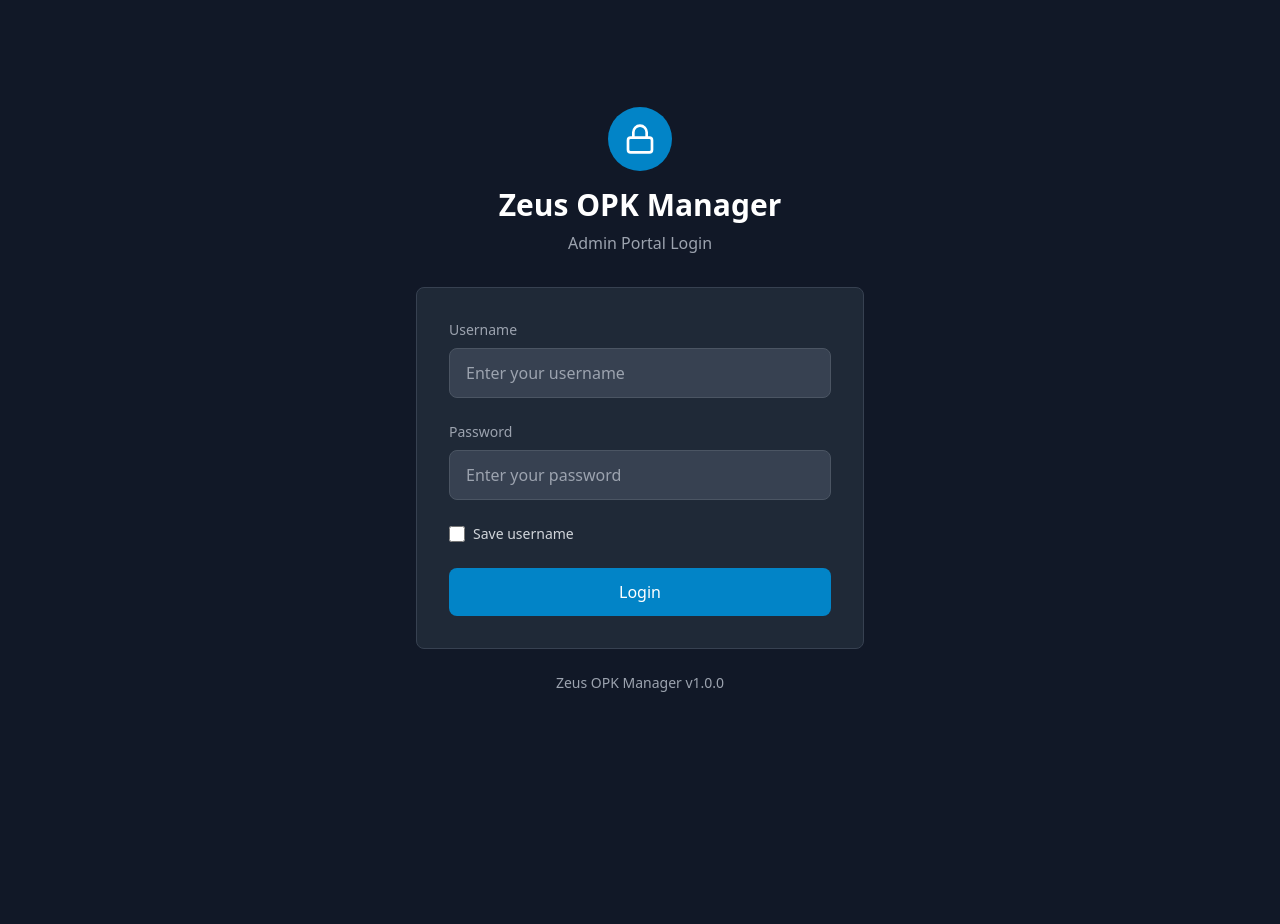
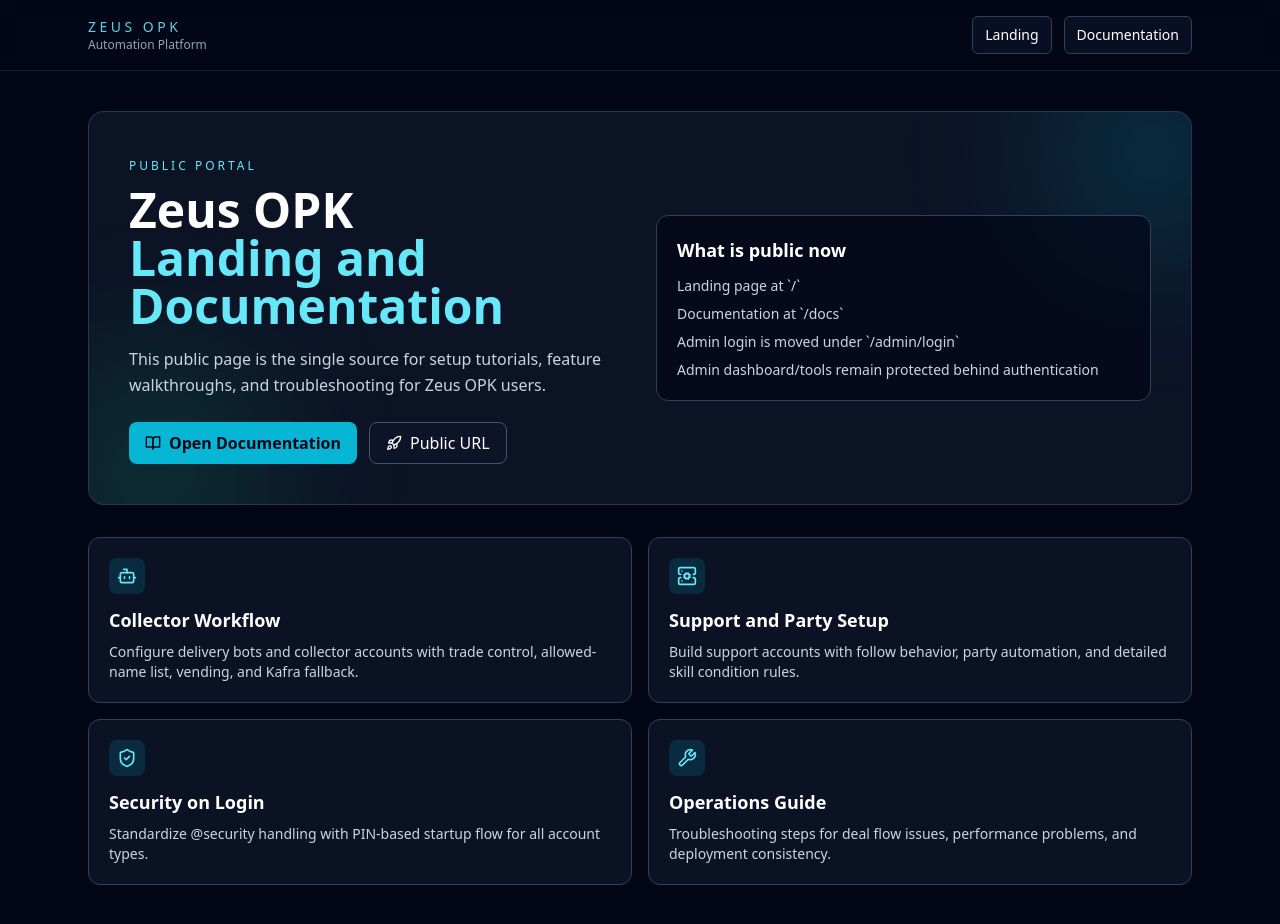
Before and after one commit to nobledev89/ZeusOPK, a React (Vite) app: page / in a window 1280 px wide. Before the commit the page ends 800 px from the top, so only its background shows below. Built offline with nearby package versions, Linux system fonts and the light colour scheme; no server answers.

Commit message:
Add public landing and docs routes; move admin login under /admin

```diff
--- a/src/App.jsx
+++ b/src/App.jsx
@@ -1,5 +1,5 @@
 import { useState, useEffect } from 'react'
-import { BrowserRouter as Router, Routes, Route, Navigate } from 'react-router-dom'
+import { BrowserRouter as Router, Routes, Route, Navigate, Outlet } from 'react-router-dom'
 import { Toaster } from 'react-hot-toast'
 import Layout from './components/Layout'
 import Login from './components/Login'
@@ -11,6 +11,20 @@ import GameServers from './components/GameServers'
 import AuditLogs from './components/AuditLogs'
 import Settings from './components/Settings'
 import Documentation from './components/Documentation'
+import PublicLayout from './components/PublicLayout'
+import LandingPage from './components/LandingPage'
+
+function AdminRoute({ isAuthenticated, onLogout }) {
+  if (!isAuthenticated) {
+    return <Navigate to="/admin/login" replace />
+  }
+
+  return (
+    <Layout onLogout={onLogout}>
+      <Outlet />
+    </Layout>
+  )
+}
 
 function App() {
   const [isAuthenticated, setIsAuthenticated] = useState(false)
@@ -40,40 +54,47 @@ function App() {
     )
   }
 
-  if (!isAuthenticated) {
-    return (
-      <>
-        <Login onLogin={handleLogin} />
-        <Toaster
-          position="top-right"
-          toastOptions={{
-            duration: 3000,
-            style: {
-              background: '#1f2937',
-              color: '#fff',
-              border: '1px solid #374151',
-            },
-          }}
-        />
-      </>
-    )
-  }
-
   return (
     <Router>
-      <Layout onLogout={handleLogout}>
-        <Routes>
-          <Route path="/" element={<Dashboard />} />
-          <Route path="/users" element={<UserList />} />
-          <Route path="/sessions" element={<SessionsList />} />
-          <Route path="/tiers" element={<SubscriptionTiers />} />
-          <Route path="/servers" element={<GameServers />} />
-          <Route path="/logs" element={<AuditLogs />} />
-          <Route path="/settings" element={<Settings />} />
-          <Route path="/docs" element={<Documentation />} />
-          <Route path="*" element={<Navigate to="/" replace />} />
-        </Routes>
-      </Layout>
+      <Routes>
+        <Route
+          path="/admin/login"
+          element={isAuthenticated ? <Navigate to="/admin" replace /> : <Login onLogin={handleLogin} />}
+        />
+
+        <Route
+          path="/admin"
+          element={<AdminRoute isAuthenticated={isAuthenticated} onLogout={handleLogout} />}
+        >
+          <Route index element={<Dashboard />} />
+          <Route path="users" element={<UserList />} />
+          <Route path="sessions" element={<SessionsList />} />
+          <Route path="tiers" element={<SubscriptionTiers />} />
+          <Route path="servers" element={<GameServers />} />
+          <Route path="logs" element={<AuditLogs />} />
+          <Route path="settings" element={<Settings />} />
+        </Route>
+
+        <Route
+          path="/"
+          element={
+            <PublicLayout>
+              <LandingPage />
+            </PublicLayout>
+          }
+        />
+        <Route
+          path="/docs"
+          element={
+            <PublicLayout>
+              <Documentation />
+            </PublicLayout>
+          }
+        />
+        <Route path="/documentation" element={<Navigate to="/docs" replace />} />
+        <Route path="/login" element={<Navigate to="/admin/login" replace />} />
+        <Route path="*" element={<Navigate to="/" replace />} />
+      </Routes>
       <Toaster
         position="top-right"
         toastOptions={{
--- /dev/null
+++ b/src/components/LandingPage.jsx
@@ -0,0 +1,89 @@
+import { Link } from 'react-router-dom'
+import { BookOpen, ShieldCheck, Bot, ServerCog, Wrench, Rocket } from 'lucide-react'
+
+const featureCards = [
+  {
+    icon: Bot,
+    title: 'Collector Workflow',
+    description: 'Configure delivery bots and collector accounts with trade control, allowed-name list, vending, and Kafra fallback.'
+  },
+  {
+    icon: ServerCog,
+    title: 'Support and Party Setup',
+    description: 'Build support accounts with follow behavior, party automation, and detailed skill condition rules.'
+  },
+  {
+    icon: ShieldCheck,
+    title: 'Security on Login',
+    description: 'Standardize @security handling with PIN-based startup flow for all account types.'
+  },
+  {
+    icon: Wrench,
+    title: 'Operations Guide',
+    description: 'Troubleshooting steps for deal flow issues, performance problems, and deployment consistency.'
+  }
+]
+
+const LandingPage = () => {
+  return (
+    <div className="space-y-8">
+      <section className="relative overflow-hidden rounded-2xl border border-slate-700/80 bg-slate-900/80 p-8 md:p-10">
+        <div className="absolute -top-20 -right-20 h-60 w-60 rounded-full bg-cyan-500/15 blur-3xl" />
+        <div className="absolute -bottom-24 -left-16 h-64 w-64 rounded-full bg-emerald-500/15 blur-3xl" />
+
+        <div className="relative z-10 grid md:grid-cols-2 gap-8 items-center">
+          <div>
+            <p className="inline-block text-xs uppercase tracking-[0.25em] text-cyan-300 mb-3">Public Portal</p>
+            <h1 className="text-4xl md:text-5xl font-black leading-tight">
+              Zeus OPK
+              <span className="block text-cyan-300">Landing and Documentation</span>
+            </h1>
+            <p className="mt-4 text-slate-300 leading-relaxed">
+              This public page is the single source for setup tutorials, feature walkthroughs, and troubleshooting for Zeus OPK users.
+            </p>
+            <div className="mt-6 flex flex-wrap gap-3">
+              <Link
+                to="/docs"
+                className="inline-flex items-center gap-2 px-4 py-2 rounded-lg bg-cyan-500 text-slate-950 font-semibold hover:bg-cyan-400 transition-colors"
+              >
+                <BookOpen className="w-4 h-4" />
+                Open Documentation
+              </Link>
+              <a
+                href="https://zeus-opk.vercel.app/"
+                className="inline-flex items-center gap-2 px-4 py-2 rounded-lg border border-slate-600 bg-slate-900/50 hover:bg-slate-800 transition-colors"
+              >
+                <Rocket className="w-4 h-4" />
+                Public URL
+              </a>
+            </div>
+          </div>
+
+          <div className="rounded-xl border border-slate-700 bg-slate-950/70 p-5">
+            <h2 className="text-lg font-semibold text-white mb-3">What is public now</h2>
+            <ul className="space-y-2 text-sm text-slate-300">
+              <li>Landing page at `/`</li>
+              <li>Documentation at `/docs`</li>
+              <li>Admin login is moved under `/admin/login`</li>
+              <li>Admin dashboard/tools remain protected behind authentication</li>
+            </ul>
+          </div>
+        </div>
+      </section>
+
+      <section className="grid grid-cols-1 md:grid-cols-2 gap-4">
+        {featureCards.map(({ icon: Icon, title, description }) => (
+          <article key={title} className="rounded-xl border border-slate-700 bg-slate-900/70 p-5">
+            <div className="inline-flex p-2 rounded-lg bg-cyan-500/15 text-cyan-300 mb-3">
+              <Icon className="w-5 h-5" />
+            </div>
+            <h3 className="text-lg font-semibold text-white">{title}</h3>
+            <p className="mt-2 text-sm text-slate-300">{description}</p>
+          </article>
+        ))}
+      </section>
+    </div>
+  )
+}
+
+export default LandingPage
--- a/src/components/Layout.jsx
+++ b/src/components/Layout.jsx
@@ -17,19 +17,19 @@ const Layout = ({ children, onLogout }) => {
   const handleLogout = () => {
     if (window.confirm('Are you sure you want to logout?')) {
       onLogout()
-      navigate('/login')
+      navigate('/admin/login')
     }
   }
 
   const navItems = [
-    { path: '/', icon: LayoutDashboard, label: 'Dashboard' },
-    { path: '/users', icon: Users, label: 'Users' },
-    { path: '/sessions', icon: Activity, label: 'Active Sessions' },
-    { path: '/tiers', icon: CreditCard, label: 'Subscription Tiers' },
-    { path: '/servers', icon: Server, label: 'Game Servers' },
-    { path: '/logs', icon: FileText, label: 'Audit Logs' },
+    { path: '/admin', icon: LayoutDashboard, label: 'Dashboard' },
+    { path: '/admin/users', icon: Users, label: 'Users' },
+    { path: '/admin/sessions', icon: Activity, label: 'Active Sessions' },
+    { path: '/admin/tiers', icon: CreditCard, label: 'Subscription Tiers' },
+    { path: '/admin/servers', icon: Server, label: 'Game Servers' },
+    { path: '/admin/logs', icon: FileText, label: 'Audit Logs' },
     { path: '/docs', icon: BookOpen, label: 'Documentation' },
-    { path: '/settings', icon: Settings, label: 'Settings' },
+    { path: '/admin/settings', icon: Settings, label: 'Settings' },
   ]
 
   return (
@@ -46,7 +46,7 @@ const Layout = ({ children, onLogout }) => {
             <NavLink
               key={item.path}
               to={item.path}
-              end={item.path === '/'}
+              end={item.path === '/admin'}
               className={({ isActive }) =>
                 `flex items-center space-x-3 px-4 py-3 rounded-lg transition-colors ${
                   isActive
--- /dev/null
+++ b/src/components/PublicLayout.jsx
@@ -0,0 +1,39 @@
+import { Link } from 'react-router-dom'
+
+const PublicLayout = ({ children }) => {
+  return (
+    <div className="min-h-screen bg-slate-950 text-white">
+      <div className="fixed inset-0 -z-10">
+        <div className="absolute inset-0 bg-[radial-gradient(circle_at_top_left,#0ea5e940,transparent_35%),radial-gradient(circle_at_80%_20%,#22c55e35,transparent_35%),linear-gradient(180deg,#020617_0%,#020617_35%,#0f172a_100%)]" />
+      </div>
+
+      <header className="border-b border-slate-800/80 backdrop-blur">
+        <div className="max-w-6xl mx-auto px-6 py-4 flex items-center justify-between">
+          <Link to="/" className="group">
+            <p className="text-sm tracking-[0.25em] text-cyan-300/90 uppercase">Zeus OPK</p>
+            <p className="text-xs text-slate-400 group-hover:text-slate-300 transition-colors">Automation Platform</p>
+          </Link>
+
+          <nav className="flex items-center gap-3">
+            <Link
+              to="/"
+              className="px-3 py-2 text-sm rounded-md border border-slate-700 bg-slate-900/60 hover:bg-slate-800 transition-colors"
+            >
+              Landing
+            </Link>
+            <Link
+              to="/docs"
+              className="px-3 py-2 text-sm rounded-md border border-slate-700 bg-slate-900/60 hover:bg-slate-800 transition-colors"
+            >
+              Documentation
+            </Link>
+          </nav>
+        </div>
+      </header>
+
+      <main className="max-w-6xl mx-auto px-6 py-10">{children}</main>
+    </div>
+  )
+}
+
+export default PublicLayout
```
